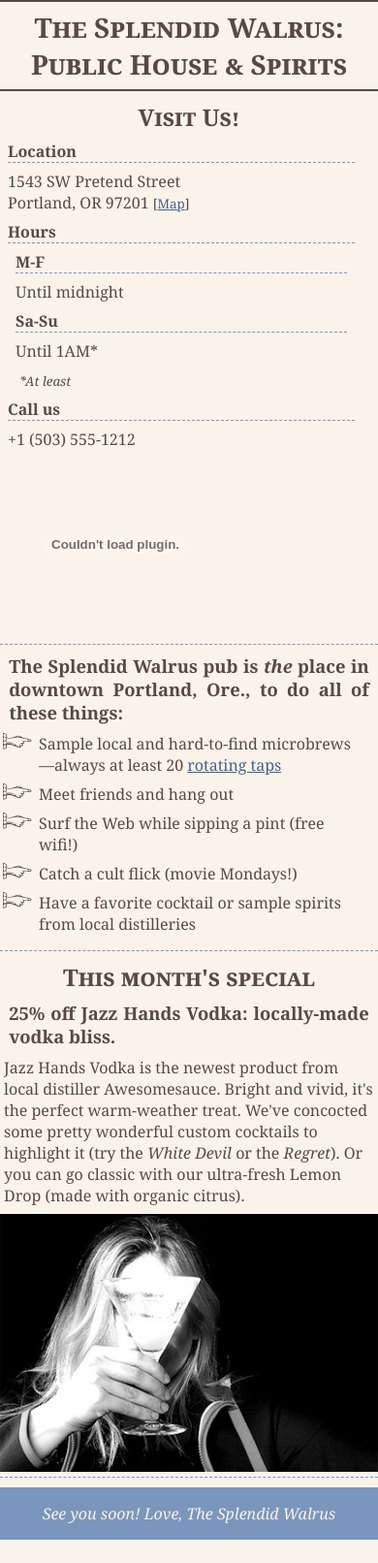
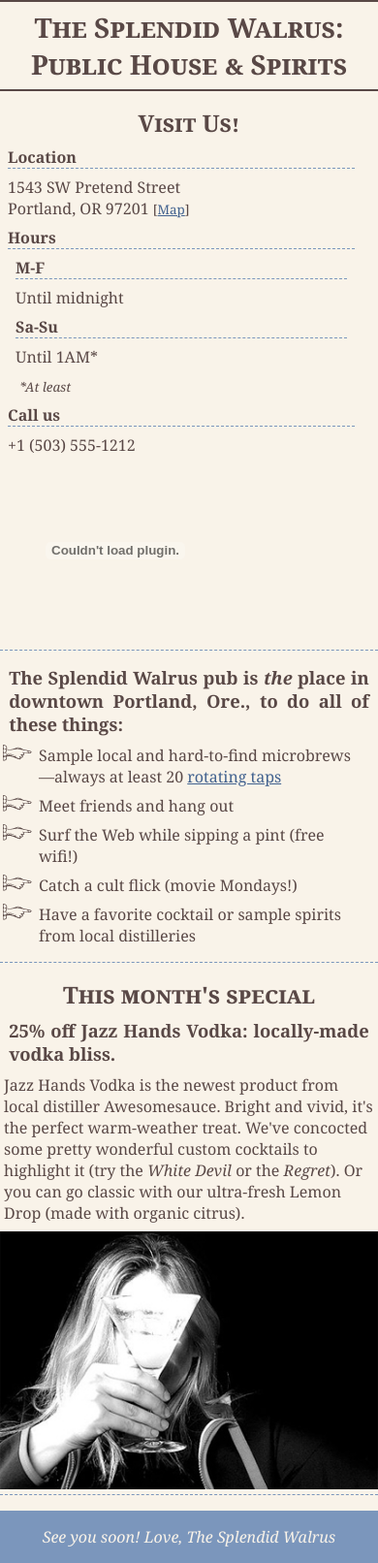
Before and after one commit to bostonhsu/HeadFirstMobileWebLearning, a PHP site: page / in a window 390 px wide. Shown: the part 235-1847 px from the top of the page at 97% size. Before the commit the page ends 1823 px from the top, so only its background shows below. Run offline with PHP 8.4, Linux system fonts and the light colour scheme.

Commit message:
ok the css file.

```diff
--- a/mycodes/chapter1/styles.css
+++ b/mycodes/chapter1/styles.css
@@ -100,13 +100,13 @@
 .navigation {
   min-height: 25px;
 }
+.navigation ul li {
+  width: 33.3333%; /* 960/3 */
+}
 /* pc */
 @media screen and (min-width: 481px) {
   .column {
     margin: 10px 1.0417% 0 0;
-  }
-  .navigation ul li {
-    width: 33.3333%; /* 960/3 */
   }
   #visit {
     width: 25%;
@@ -123,11 +123,8 @@
 /* mobile */
 @media screen and (max-width: 480px) {
   .column {
-    margin: 10px 0;
+    margin: 1em 0;
     border-bottom: 1px dashed #7b96bc;
-  }
-  .navigation ul li {
-    width: 33.3333%;
   }
   #visit, #points, #main {
     width: 100%;
```
